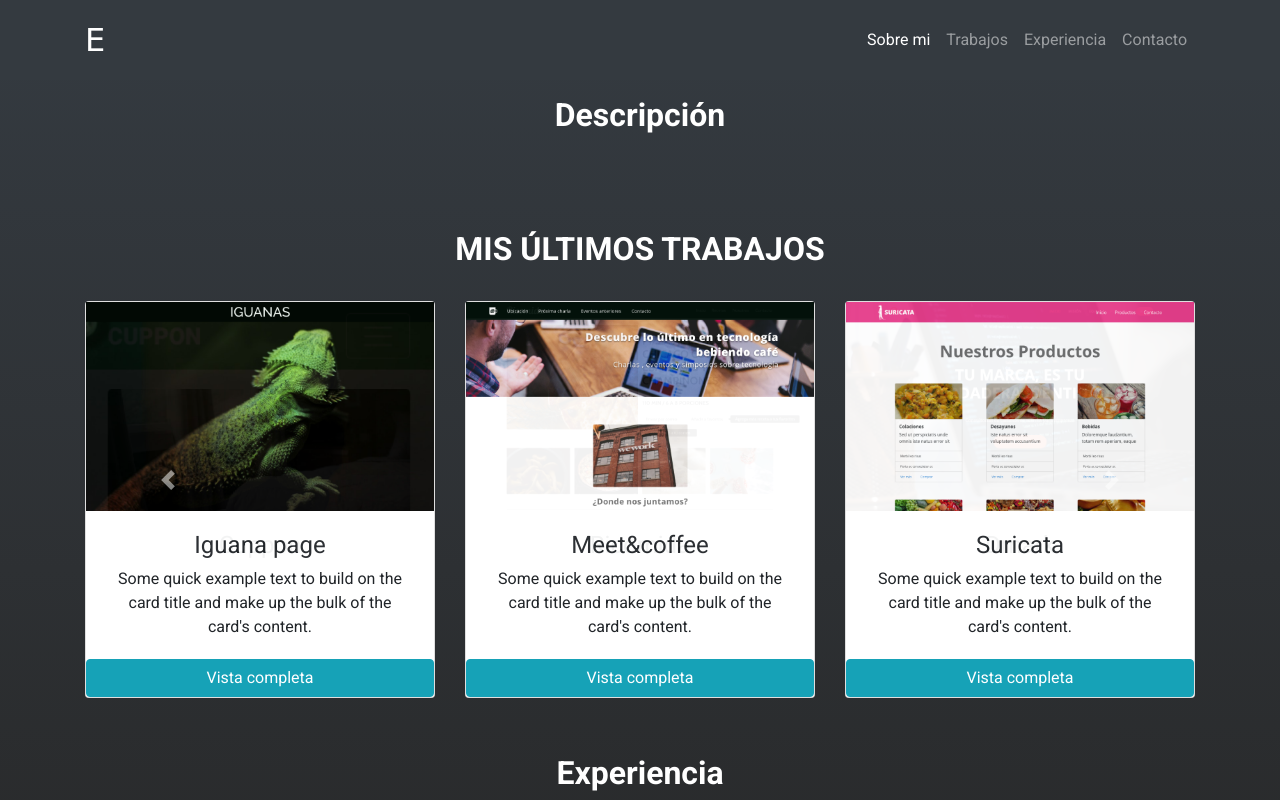
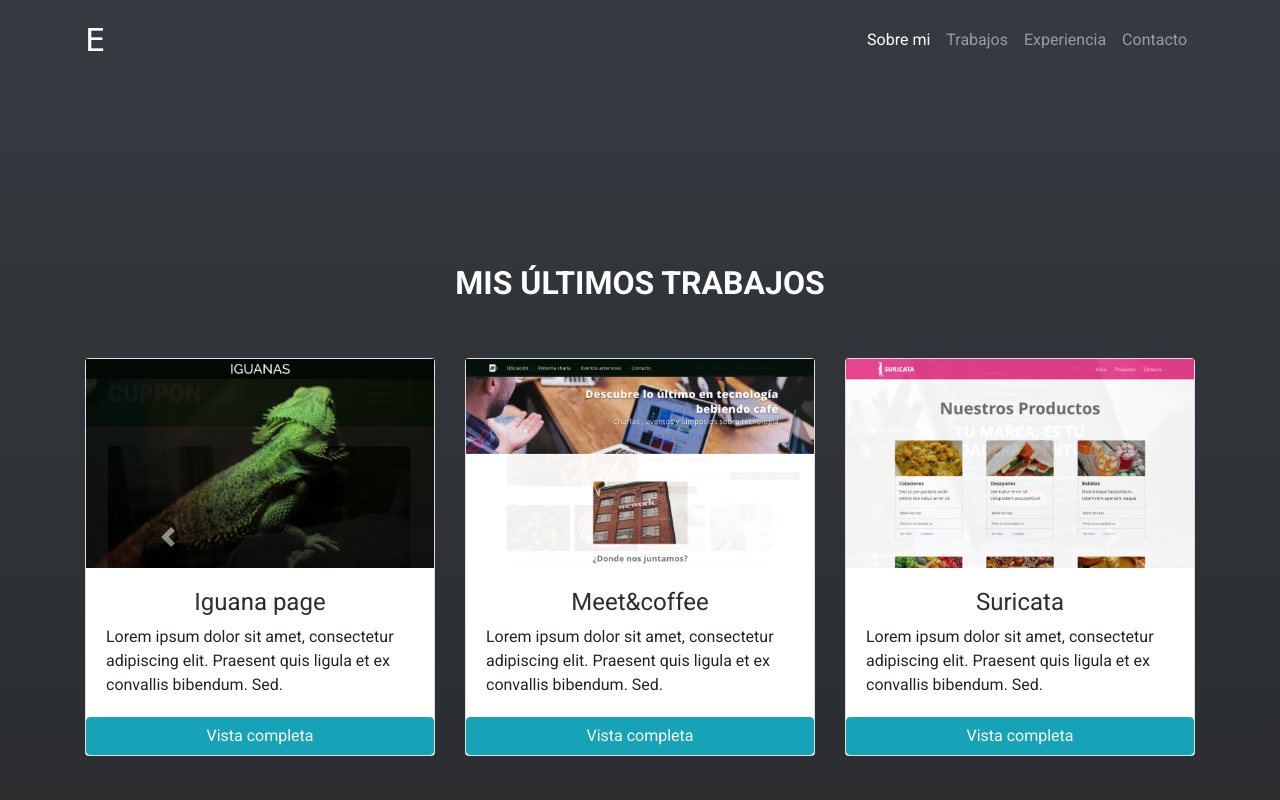
Before and after one commit to eabarca138/Prueba---Mi-Portafolio, a plain HTML site: page index.html in a window 1280 px wide. Shown: the top 800 px of the page. Drawn offline with nearby package versions, Linux system fonts and the light colour scheme; a script that the page names is missing; a web font is replaced by a local one.

Commit message:
ajustes generales

```diff
--- a/assets/css/style.css
+++ b/assets/css/style.css
@@ -16,10 +16,14 @@ h2, h3{
 main{
     background: rgb(52,58,64);
 background: linear-gradient(180deg, rgba(52,58,64,1) 0%, rgba(38,38,38,1) 100%);
-margin-top: auto;
+padding-top: 20rem;
 }
 
+/* CARDS */
 
+.card-body p{
+    text-align: left;
+}
 
 
 /* MODALES */
@@ -27,6 +31,10 @@ margin-top: auto;
 .imagen-modal{
     width:22rem;
     height: 35rem;
+}
+
+.img-suricata{
+    height: 30rem;
 }
 
 .carousel-control-prev{
--- a/index.html
+++ b/index.html
@@ -70,12 +70,16 @@
 
 
   <section id="sobremi" class="text-center container">
-    <h2>Descripción</h2>
+    <div>
+      <img src="" alt="">
+      <p></p>
+      <p></p>
+    </div>
 
   </section>
     <!-- ÚLTIMOS TRABAJOS -->
     <section id="trabajos" class="container text-center mt-5 pt-5 px-auto">
-      <h2 class="pb-4">MIS ÚLTIMOS TRABAJOS</h2>
+      <h2 class="py-5">MIS ÚLTIMOS TRABAJOS</h2>
 
       <div
         id="carousel"
@@ -95,8 +99,7 @@
                   <div class="card-body">
                     <h4>Iguana page</h4>
                     <p class="card-text">
-                      Some quick example text to build on the card title and
-                      make up the bulk of the card's content.
+                      Lorem ipsum dolor sit amet, consectetur adipiscing elit. Praesent quis ligula et ex convallis bibendum. Sed.
                     </p>
                   </div>
                   <button
@@ -119,8 +122,7 @@
                   <div class="card-body">
                     <h4>Meet&coffee</h4>
                     <p class="card-text">
-                      Some quick example text to build on the card title and
-                      make up the bulk of the card's content.
+                      Lorem ipsum dolor sit amet, consectetur adipiscing elit. Praesent quis ligula et ex convallis bibendum. Sed.
                     </p>
                   </div>
                   <button
@@ -143,8 +145,7 @@
                   <div class="card-body">
                     <h4>Suricata</h4>
                     <p class="card-text">
-                      Some quick example text to build on the card title and
-                      make up the bulk of the card's content.
+                      Lorem ipsum dolor sit amet, consectetur adipiscing elit. Praesent quis ligula et ex convallis bibendum. Sed.
                     </p>
                   </div>
                   <button
@@ -271,7 +272,7 @@
                 </div>
                 <div class="modal-body">
                   <img
-                    class="imagen-modal"
+                    class="imagen-modal img-suricata"
                     src="assets/img/modal-suricata.png"
                     alt=""
                   />
@@ -301,8 +302,7 @@
                   <div class="card-body">
                     <h4>Cuppon</h4>
                     <p class="card-text">
-                      Some quick example text to build on the card title and
-                      make up the bulk of the card's content.
+                      Lorem ipsum dolor sit amet, consectetur adipiscing elit. Praesent quis ligula et ex convallis bibendum. Sed.
                     </p>
                   </div>
                   <button
@@ -325,8 +325,7 @@
                   <div class="card-body">
                     <h4>Ricomida</h4>
                     <p class="card-text">
-                      Some quick example text to build on the card title and
-                      make up the bulk of the card's content.
+                      Lorem ipsum dolor sit amet, consectetur adipiscing elit. Praesent quis ligula et ex convallis bibendum. Sed.
                     </p>
                   </div>
                   <button
@@ -349,8 +348,7 @@
                   <div class="card-body">
                     <h4>Dmark</h4>
                     <p class="card-text">
-                      Some quick example text to build on the card title and
-                      make up the bulk of the card's content.
+                      Lorem ipsum dolor sit amet, consectetur adipiscing elit. Praesent quis ligula et ex convallis bibendum. Sed.
                     </p>
                   </div>
                   <button
@@ -390,7 +388,7 @@
                 </div>
                 <div class="modal-body">
                   <img
-                    class="imagen-modal"
+                    class="imagen-modal img-cuppon"
                     src="assets/img/modal-cuppon.png"
                     alt=""
                   />
@@ -470,7 +468,7 @@
     </section>
                   <!-- EXPERIENCIA -->
     <section id="experiencia" class="text-center container py-5">
-      <h2 class="py-2">Experiencia</h2>
+      <h2 class="py-5">Experiencia</h2>
       <div>
         <img src="assets/img/waveform.png" alt="Icono waveform" class="icono-sonido">
         <h3 class="pt-3 pb-5">Ing. en Sonido</h3>
```
